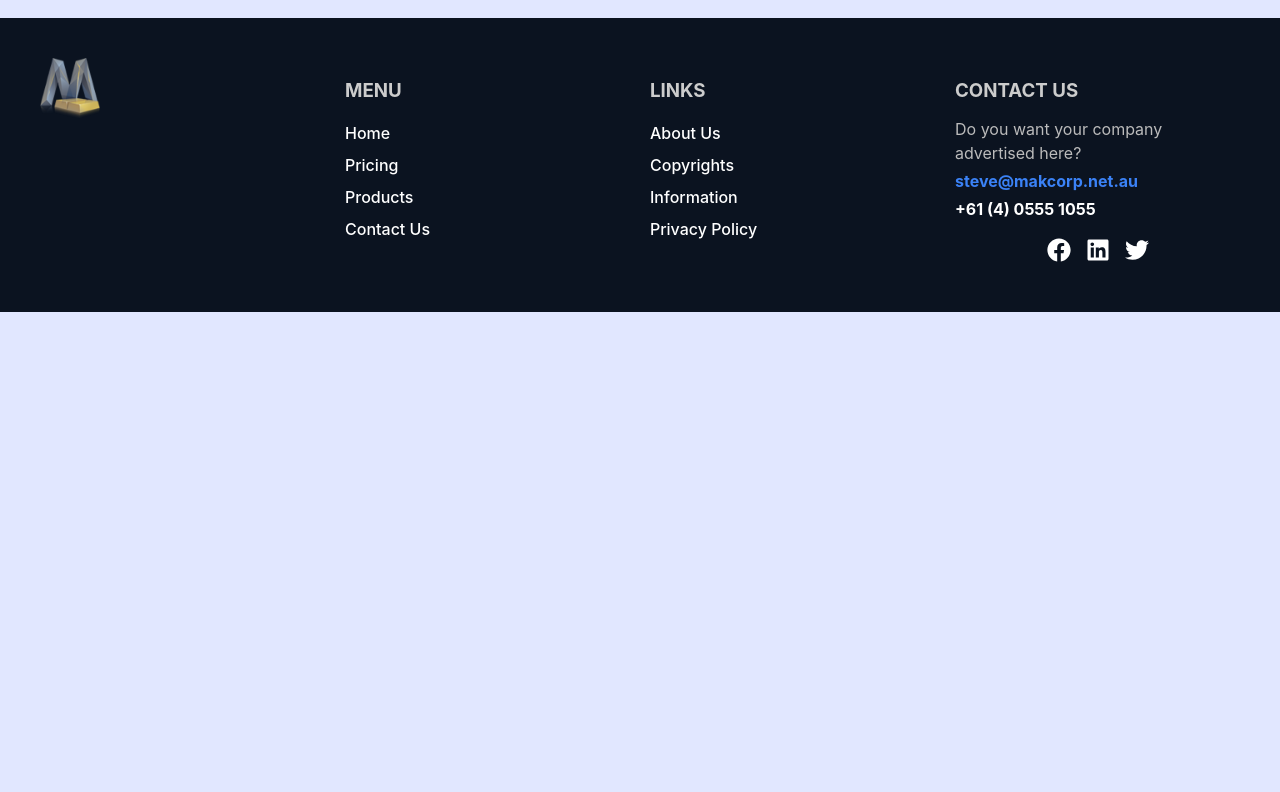
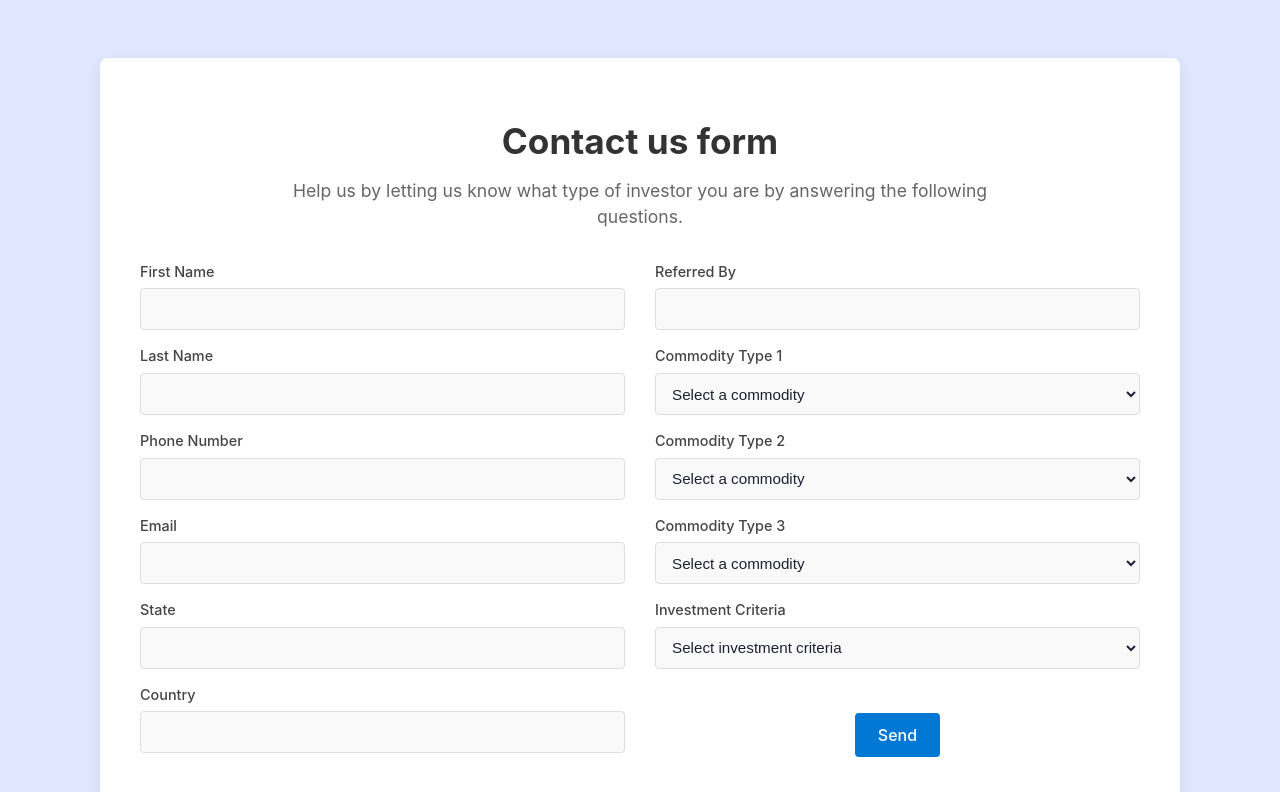
Before and after one commit to jayshah41/Puzzled, a React (Vite) app: page /contact-us in a window 1280 px wide. Shown: the part 588-1380 px from the top of the page. Before the commit the page ends 900 px from the top, so only its background shows below. Built offline with nearby package versions, Linux system fonts and the light colour scheme.

Commit message:
Finished Contact Us Form

```diff
--- /dev/null
+++ b/src/components/ContactUsForm.jsx
@@ -0,0 +1,209 @@
+import React, { useState } from 'react';
+import '../styles/ContactUsForm.css';
+
+const ContactUsForm = () => {
+    const [formData, setFormData] = useState({
+      firstName: '',
+      lastName: '',
+      phoneNumber: '',
+      email: '',
+      state: '',
+      country: '',
+      referredBy: '',
+      commodityType1: '',
+      commodityType2: '',
+      commodityType3: '',
+      investmentCriteria: ''
+    });
+
+    const commodityOptions = [
+      "Aluminum", "Coal", "Cobalt", "Copper", "Gold", "Graphite", "Halloysite",
+      "Iron Ore", "Lithium", "Magnesium", "Manganese", "Mineral Sands",
+      "Molybdenum", "Nickel", "Oil & Gas", "Palladium", "Platinum", "Potash",
+      "Rare Earths", "Scandium", "Tantalum", "Tin", "Titanium", "Tungsten",
+      "Uranium", "Vanadium", "Zinc"
+    ];
+
+    const investmentCriteriaOptions = [
+      "People (Board & Senior Management SH, Remuneration, Exp, Qual)",
+      "Project Potention (Project state, grades, location etc)",
+      "Finance (Project funding support etc)",
+      "Top 20 Shareholders (Who are they & what % do they hold)",
+      "Share price performance (Short & long term potential, passion, lifestyle etc)",
+      "Other (Please provide detail)"
+    ];
+
+    const handleChange = (e) => {
+      const { name, value } = e.target;
+      setFormData({
+        ...formData,
+        [name]: value
+      });
+    };
+
+    const handleSubmit = (e) => {
+      e.preventDefault();
+      console.log('Form submitted:', formData);
+      // Send the data to backend
+      alert('Form submitted successfully!');
+    };
+
+    return (
+        <div className="contact-form-card">
+          <h1 className="contact-form-header">Contact us form</h1>
+          <p className="contact-form-subheader">Help us by letting us know what type of investor you are by answering the following questions.</p>
+
+          <form onSubmit={handleSubmit} className="contact-form-container">
+            <div className="contact-form-column">
+              <div className="form-group">
+                <label htmlFor="firstName">First Name</label>
+                <input
+                  type="text"
+                  id="firstName"
+                  name="firstName"
+                  value={formData.firstName}
+                  onChange={handleChange}
+                  required
+                />
+              </div>
+
+              <div className="form-group">
+                <label htmlFor="lastName">Last Name</label>
+                <input
+                  type="text"
+                  id="lastName"
+                  name="lastName"
+                  value={formData.lastName}
+                  onChange={handleChange}
+                  required
+                />
+              </div>
+
+              <div className="form-group">
+                <label htmlFor="phoneNumber">Phone Number</label>
+                <input
+                  type="tel"
+                  id="phoneNumber"
+                  name="phoneNumber"
+                  value={formData.phoneNumber}
+                  onChange={handleChange}
+                />
+              </div>
+
+              <div className="form-group">
+                <label htmlFor="email">Email</label>
+                <input
+                  type="email"
+                  id="email"
+                  name="email"
+                  value={formData.email}
+                  onChange={handleChange}
+                  required
+                />
+              </div>
+
+              <div className="form-group">
+                <label htmlFor="state">State</label>
+                <input
+                  type="text"
+                  id="state"
+                  name="state"
+                  value={formData.state}
+                  onChange={handleChange}
+                />
+              </div>
+
+              <div className="form-group">
+                <label htmlFor="country">Country</label>
+                <input
+                  type="text"
+                  id="country"
+                  name="country"
+                  value={formData.country}
+                  onChange={handleChange}
+                />
+              </div>
+            </div>
+
+            <div className="contact-form-column">
+              <div className="form-group">
+                <label htmlFor="referredBy">Referred By</label>
+                <input
+                  type="text"
+                  id="referredBy"
+                  name="referredBy"
+                  value={formData.referredBy}
+                  onChange={handleChange}
+                />
+              </div>
+
+              <div className="form-group">
+                <label htmlFor="commodityType1">Commodity Type 1</label>
+                <select
+                  id="commodityType1"
+                  name="commodityType1"
+                  value={formData.commodityType1}
+                  onChange={handleChange}
+                >
+                  <option value="">Select a commodity</option>
+                  {commodityOptions.map((option, index) => (
+                    <option key={index} value={option}>{option}</option>
+                  ))}
+                </select>
+              </div>
+
+              <div className="form-group">
+                <label htmlFor="commodityType2">Commodity Type 2</label>
+                <select
+                  id="commodityType2"
+                  name="commodityType2"
+                  value={formData.commodityType2}
+                  onChange={handleChange}
+                >
+                  <option value="">Select a commodity</option>
+                  {commodityOptions.map((option, index) => (
+                    <option key={index} value={option}>{option}</option>
+                  ))}
+                </select>
+              </div>
+
+              <div className="form-group">
+                <label htmlFor="commodityType3">Commodity Type 3</label>
+                <select
+                  id="commodityType3"
+                  name="commodityType3"
+                  value={formData.commodityType3}
+                  onChange={handleChange}
+                >
+                  <option value="">Select a commodity</option>
+                  {commodityOptions.map((option, index) => (
+                    <option key={index} value={option}>{option}</option>
+                  ))}
+                </select>
+              </div>
+
+              <div className="form-group">
+                <label htmlFor="investmentCriteria">Investment Criteria</label>
+                <select
+                  id="investmentCriteria"
+                  name="investmentCriteria"
+                  value={formData.investmentCriteria}
+                  onChange={handleChange}
+                >
+                  <option value="">Select investment criteria</option>
+                  {investmentCriteriaOptions.map((option, index) => (
+                    <option key={index} value={option}>{option}</option>
+                  ))}
+                </select>
+              </div>
+
+              <div className="submit-container">
+                <button type="submit" className="submit-button">Send</button>
+              </div>
+            </div>
+          </form>
+        </div>
+      );
+    };
+
+    export default ContactUsForm;
--- a/src/pages/ContactUs.jsx
+++ b/src/pages/ContactUs.jsx
@@ -1,10 +1,12 @@
 import React from 'react'
 import ContactUsHero from '../components/ContactUsHero';
+import ContactUsForm from '../components/ContactUsForm';
 
 const ContactUs = () => {
   return (
     <>
       <ContactUsHero/>
+      <ContactUsForm/>
     </>
   )
 }
--- /dev/null
+++ b/src/styles/ContactUsForm.css
@@ -0,0 +1,116 @@
+.contact-form-card {
+    max-width: 1000px;
+    margin: 40px auto;
+    padding: 40px;
+    background-color: white;
+    border-radius: 8px;
+    box-shadow: 0 4px 16px rgba(0, 0, 0, 0.08);
+  }
+
+  .contact-form-header {
+    text-align: center;
+    font-size: 2.2rem;
+    margin-bottom: 15px;
+    color: #333;
+    font-weight: bold;
+  }
+
+  .contact-form-subheader {
+    text-align: center;
+    margin-bottom: 30px;
+    color: #666;
+    font-size: 1.1rem;
+    max-width: 700px;
+    margin-left: auto;
+    margin-right: auto;
+  }
+
+  .contact-form-container {
+    display: flex;
+    gap: 30px;
+  }
+
+  .contact-form-column {
+    flex: 1;
+    display: flex;
+    flex-direction: column;
+    gap: 15px;
+  }
+
+  .form-group {
+    display: flex;
+    flex-direction: column;
+    gap: 6px;
+  }
+
+  .form-group label {
+    font-weight: 500;
+    font-size: 0.9rem;
+    color: #444;
+  }
+
+  .form-group input,
+  .form-group select {
+    width: 100%;
+    padding: 10px 12px;
+    border: 1px solid #ddd;
+    border-radius: 4px;
+    font-size: 0.95rem;
+    height: 42px;
+    box-sizing: border-box;
+    background-color: #f9f9f9;
+    color: #1e2133;
+    transition: border-color 0.3s, box-shadow 0.3s;
+  }
+
+  .form-group input:focus,
+  .form-group select:focus {
+    outline: none;
+    border-color: #0078d4;
+    box-shadow: 0 0 0 2px rgba(0, 120, 212, 0.2);
+  }
+
+  .submit-container {
+    display: flex;
+    justify-content: center;
+    margin: 29px;
+  }
+
+  .submit-button {
+    width: 20%;
+    background-color: #0078d4;
+    color: white;
+    border: none;
+    padding: 12px;
+    font-size: 1rem;
+    border-radius: 4px;
+    cursor: pointer;
+    transition: background-color 0.3s;
+    font-weight: 500;
+  }
+
+  .submit-button:hover {
+    background-color: #0062a9;
+  }
+
+  .contact-us-page {
+    display: flex;
+    flex-direction: column;
+    padding-bottom: 60px;
+  }
+
+  /* Make the form responsive */
+  @media (max-width: 768px) {
+    .contact-form-container {
+      flex-direction: column;
+      gap: 15px;
+    }
+
+    .contact-form-card {
+      padding: 25px;
+    }
+
+    .submit-button {
+      width: 50%;
+    }
+  }
```
